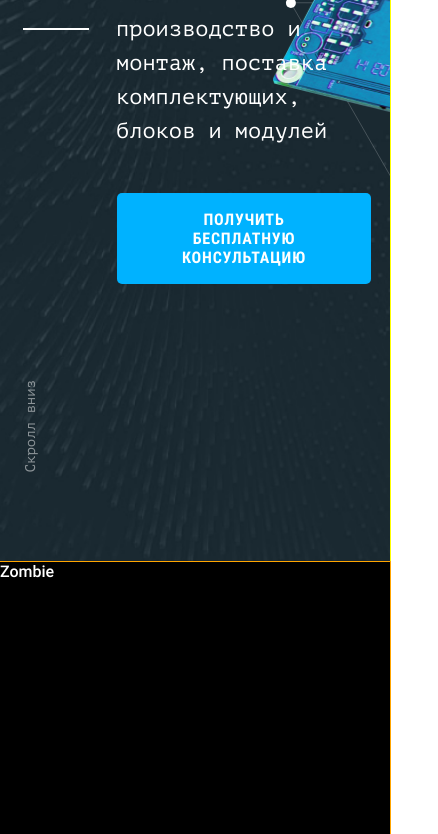
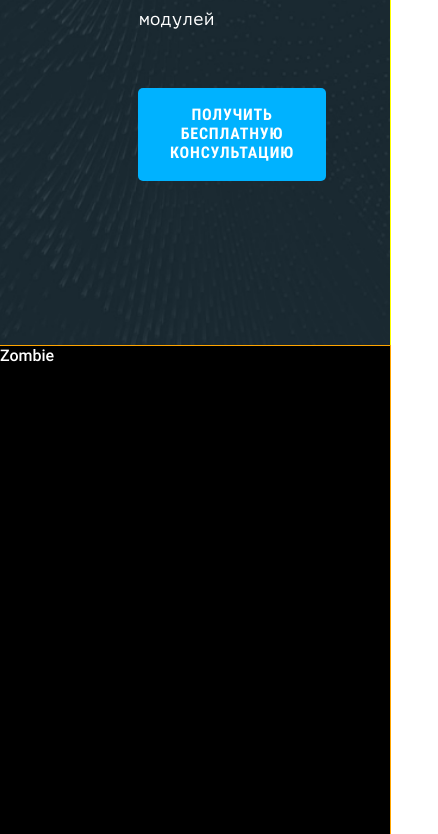
Before and after one commit to Dark7lord2012/Gaisin-Smart-Device, a website: page source/index.html in a window 390 px wide. Shown: the part 473-1307 px from the top of the page, 438 px wide, since content can reach past the window. Drawn offline with nearby package versions, Linux system fonts and the light colour scheme; files that its build step writes are made by us from their sources.

Commit message:
Promo tablet - ready!

```diff
--- a/source/sass/blocks/header.scss
+++ b/source/sass/blocks/header.scss
@@ -4,7 +4,7 @@
   background-image:
     url("../../img/circuit-boards.png"),
     url("../../img/triangle.svg"),
-    url("../../img/back-header-1.png");
+    url("../../img/back-header-tablet.png");
   background-size:
     705px 515px,
     671px 641px,
@@ -17,9 +17,21 @@
 
   @media (min-resolution: 2dppx) {
     background-image:
-      url("../../img/circuit-boards@2x.png"),
-      url("../../img/triangle.svg"),
-      url("../../img/back-header-1@2x.png");
+    url("../../img/circuit-boards@2x.png"),
+    url("../../img/triangle.svg"),
+    url("../../img/back-header-tablet@2x.png");
+  }
+
+  @media (max-width: $tablet-width-max) {
+    background-position:
+      calc(50% + 358px) 113px,
+      calc(50% + 320px) -39px,
+      calc(50% + 130px) calc(50% - 62px); // pixel-perfect который занял 45 минут О_о
+      // center;
+    background-size:
+      465px 340px,
+      534px 505px,
+      auto 145%; // я думал это займет минут 10 а не час
   }
 }
 
@@ -56,6 +68,10 @@
 
   img:last-child {
     margin-top: 5px;
+  }
+
+  @media (max-width: $tablet-width-max) {
+    margin-left: 0px;
   }
 
   @media (max-width: $mobile-width-max) {
--- a/source/sass/blocks/promo.scss
+++ b/source/sass/blocks/promo.scss
@@ -11,6 +11,13 @@
   margin: 0 auto;
   outline: 1px solid red;
   box-sizing: border-box;
+
+  @media (max-width: $tablet-width-max) {
+    padding-top: 97px;
+    padding-left: 88px;
+    padding-right: 88px;
+    padding-bottom: 165px;
+  }
 }
 
 .promo h1 {
@@ -23,6 +30,14 @@
   text-transform: uppercase;
   font-family: "Roboto Condensed", "Arial", sans-serif;
   letter-spacing: 0.07em;
+
+  @media (max-width: $tablet-width-max) {
+    max-width: 470px;
+    margin-bottom: 29px;
+
+    font-size: 60px;
+    line-height: 70px;
+  }
 }
 
 .promo p {
@@ -46,6 +61,20 @@
     display: inline-block;
     content: "";
   }
+
+  @media (max-width: $tablet-width-max) {
+    max-width: 356px;
+    padding-left: 51px;
+    margin-bottom: 55px;
+
+    font-size: 18px;
+    line-height: 28px;
+
+    &::before {
+      left: 3px;
+      width: 33px;
+    }
+  }
 }
 
 .promo__anchor-link {
@@ -65,6 +94,11 @@
   text-align: center;
 
   border-radius: 5px;
+
+  @media (max-width: $tablet-width-max) {
+    margin-left: 50px;
+    padding: 17px 32px 19px;
+  }
 }
 
 .promo__scroll-down {
@@ -84,4 +118,12 @@
   &:focus {
     color: $white;
   }
+
+  &:active {
+    color: rgba($white, 0.3);
+  }
+
+  @media (max-width: $tablet-width-max) {
+    display: none;
+  }
 }
```
Also changed, not shown: build/css/style.min.css, source/img/back-header-tablet.png (added), 2 other files.
